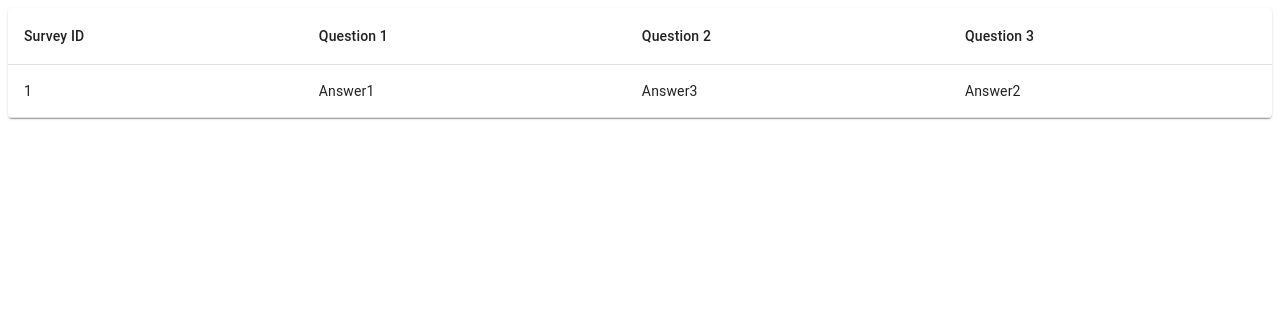
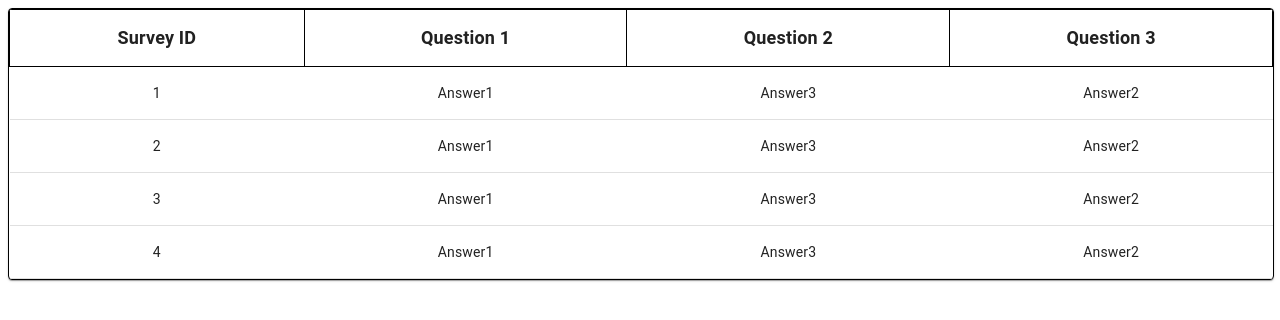
Before and after one commit to mog-rn/survey-app, a React (Vite) app: page /responses in a window 1280 px wide. Shown: the top 320 px of the page. Built offline with nearby package versions, Linux system fonts and the light colour scheme.

Commit message:
build: finished with the UI for the responses page

```diff
--- a/src/components/Responses.tsx
+++ b/src/components/Responses.tsx
@@ -13,35 +13,83 @@ function createData(
   surveyId: number,
   question1: string,
   question2: string,
-    question3: string,
+  question3: string
 ) {
-
-    return {surveyId, question1, question2, question3}
+  return { surveyId, question1, question2, question3 };
 }
 
 const rows = [
-    createData(1, 'Answer1', 'Answer3', 'Answer2')
-]
+  createData(1, "Answer1", "Answer3", "Answer2"),
+  createData(2, "Answer1", "Answer3", "Answer2"),
+  createData(3, "Answer1", "Answer3", "Answer2"),
+  createData(4, "Answer1", "Answer3", "Answer2"),
+];
 
 const Responses = () => {
   return (
-    <TableContainer component={Paper}>
+    <TableContainer component={Paper} sx={{border: '1px solid black'}}>
       <Table>
         <TableHead>
           <TableRow>
-            <TableCell>Survey ID</TableCell>
-            <TableCell>Question 1</TableCell>
-            <TableCell>Question 2</TableCell>
-            <TableCell>Question 3</TableCell>
+            <TableCell
+              sx={{
+                fontWeight: "bold",
+                border: "1px solid black",
+                textAlign: "center",
+
+                fontSize: "18px",
+              }}
+            >
+              Survey ID
+            </TableCell>
+            <TableCell
+              sx={{
+                fontWeight: "bold",
+                border: "1px solid black",
+                textAlign: "center",
+
+                fontSize: "18px",
+              }}
+            >
+              Question 1
+            </TableCell>
+            <TableCell
+              sx={{
+                fontWeight: "bold",
+                border: "1px solid black",
+                textAlign: "center",
+
+                fontSize: "18px",
+              }}
+            >
+              Question 2
+            </TableCell>
+            <TableCell
+              sx={{
+                fontWeight: "bold",
+                border: "1px solid black",
+                textAlign: "center",
+
+                fontSize: "18px",
+              }}
+            >
+              Question 3
+            </TableCell>
           </TableRow>
         </TableHead>
         <TableBody>
           {rows.map((row) => (
             <TableRow>
-                    <TableCell>{row.surveyId}</TableCell>
-                    <TableCell>{row.question1}</TableCell>
-                    <TableCell>{row.question2}</TableCell>
-                    <TableCell>{row.question3}</TableCell>
+              <TableCell sx={{ textAlign: "center" }}>{row.surveyId}</TableCell>
+              <TableCell sx={{ textAlign: "center" }}>
+                {row.question1}
+              </TableCell>
+              <TableCell sx={{ textAlign: "center" }}>
+                {row.question2}
+              </TableCell>
+              <TableCell sx={{ textAlign: "center" }}>
+                {row.question3}
+              </TableCell>
             </TableRow>
           ))}
         </TableBody>
```
Lines whose indentation alone changed are shown as unchanged.
